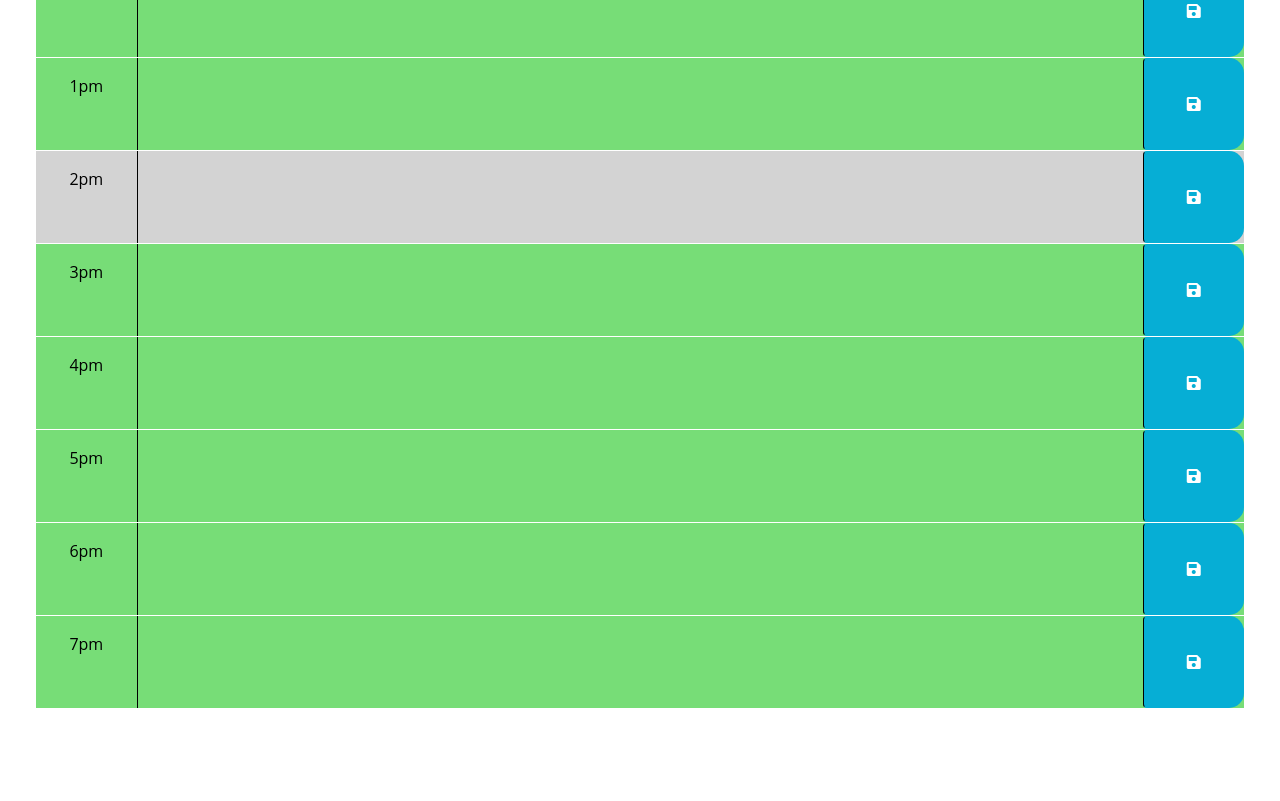
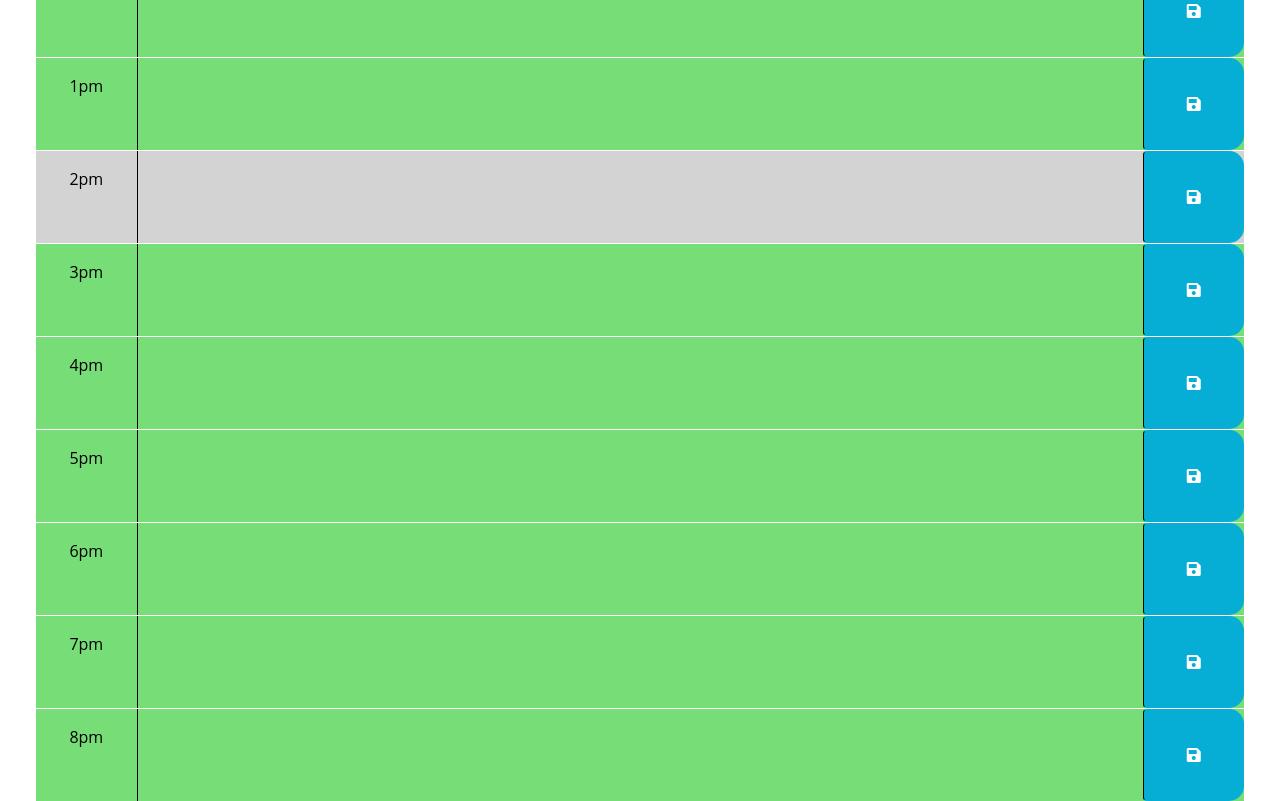
Before and after one commit to rzenabi3/Tempus-Calendar, a plain HTML site: page assets/cal.html in a window 1280 px wide. Shown: the part 643-1444 px from the top of the page. Before the commit the page ends 1351 px from the top, so only its background shows below. Drawn offline with nearby package versions, Linux system fonts and the light colour scheme.

Commit message:
corrections

```diff
--- a/assets/cal.html
+++ b/assets/cal.html
@@ -122,6 +122,14 @@
         </button>
       </div>
 
+      <div id="hour20" class="row timeBlock">
+        <div class="col-2 col-md-1 phase text-center py-3">8pm</div>
+        <textarea class="col-8 col-md-10 description" rows="3"> </textarea>
+        <button class="btn saveBtn col-2 col-md-1" aria-label="save">
+          <i class="fas fa-save" aria-hidden="true"></i>
+        </button>
+      </div>
+
     </div>
 
     <script src="https://cdnjs.cloudflare.com/ajax/libs/jquery/3.2.1/jquery.min.js"></script>
```
Also changed, not shown: 1 other file.
